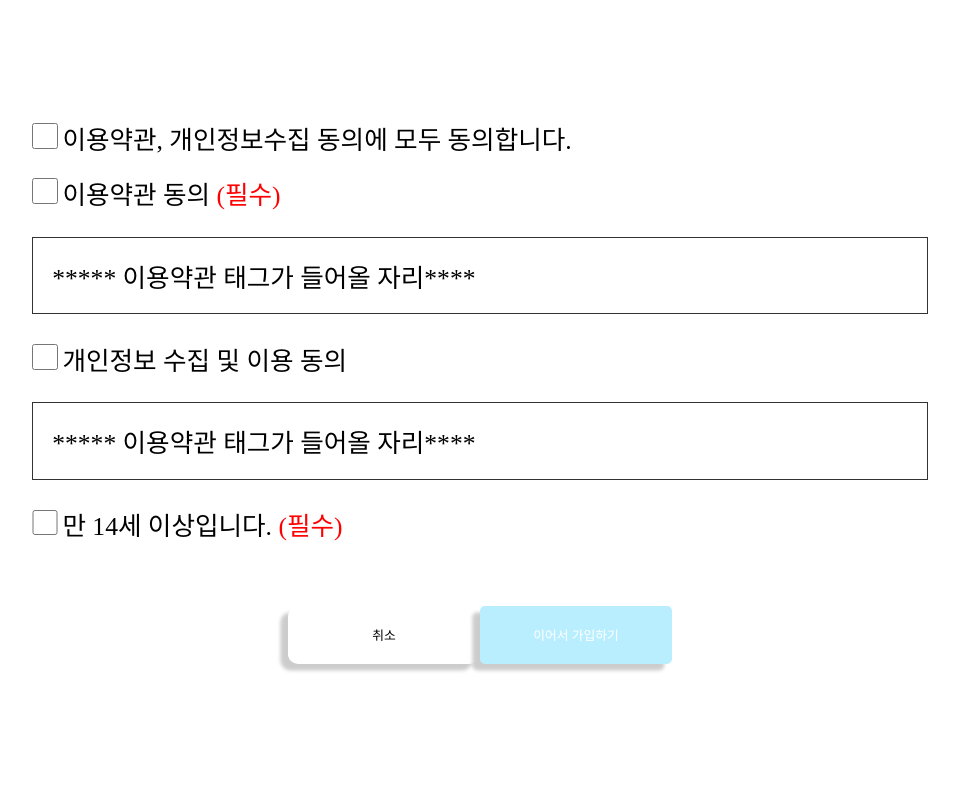
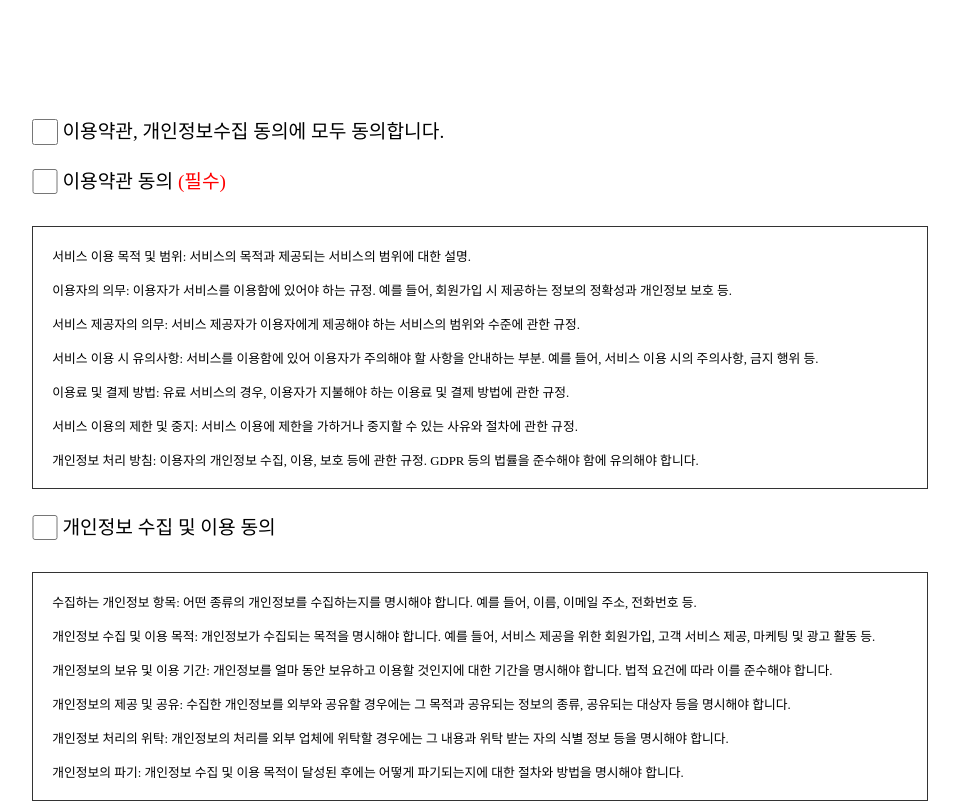
Before and after one commit to Friend-FE/FE, a React (Create React App) app: page /SignupTerms in a window 1280 px wide. Shown: the part 360-1162 px from the top of the page, without its empty margins (160-1119 px from the left). Built offline with nearby package versions, Linux system fonts and the light colour scheme; a web font is replaced by a local one.

Commit message:
css 수정

```diff
--- a/src/components/ImageBox/index.jsx
+++ b/src/components/ImageBox/index.jsx
@@ -51,10 +51,14 @@ const StyledP = styled.div`
   font-style: normal;
   font-weight: 800;
 
+  p{
+    margin-top: 1vw;
+  }
+
   h5{
     line-height: 0%;
     margin-top :10px;
-    font-size :1.2vw;
+    font-size :1vw;
     @media screen and (max-width: 700px) {
       font-size :2.7vw;
       margin: 20px;
--- a/src/pages/Certify/CertifyEmail.jsx
+++ b/src/pages/Certify/CertifyEmail.jsx
@@ -126,6 +126,9 @@ const RoundedBox = styled.div`
   height: 25vw;
 
   p {
+    position: relative;
+    left: 7vw;
+    top: -3vw;
     color: 		#4169E1;
   }
 `;
--- a/src/pages/Certify/CertifyEnd.jsx
+++ b/src/pages/Certify/CertifyEnd.jsx
@@ -59,8 +59,11 @@ const RoundedBox = styled.div`
 const DiscriptionText = styled.div`
   font-size: 1.5vw;
   text-align : center;
-  margin : 1vw;
+  margin : 1.5vw 0vw;
   font-weight: bold;
+
+  position: relative;
+  top: 3vw;
 `;
 
 const SubmitButton = styled.button`
--- a/src/pages/Login/Login.jsx
+++ b/src/pages/Login/Login.jsx
@@ -212,6 +212,7 @@ const ForgotButton = styled.button`
   background: none;
   border: none;
   cursor: pointer;
+  margin: 0vw 0.5vw;
 
   position: relative;
   left: 5vw;
--- a/src/pages/Main/MainPage.jsx
+++ b/src/pages/Main/MainPage.jsx
@@ -91,7 +91,7 @@ const MainPage = () => {
         <TextBox>
           <h1> 100%</h1>
           <h1 className="blue">사람</h1>
-          <h1>이 매칭해준다는데 어떻게 매칭 해주나요?</h1> <br></br>
+          <h1>이 매칭해준다는데 어떻게 매칭해주나요?</h1> <br></br>
         </TextBox>
       </Box>
       <FlexBox>
@@ -248,6 +248,7 @@ const Box = styled.div`
     font-size: 20px;
     font-style: normal;
     font-weight: 800;
+    margin: 0.5vw 0vw;
     @media screen and (max-width: 800px) {
       margin: 0;
       font-size: 2.7vw;
--- a/src/pages/Notice/ManagerNoticeDetail.jsx
+++ b/src/pages/Notice/ManagerNoticeDetail.jsx
@@ -181,6 +181,7 @@ const NoticeBox = styled.div`
   background: #FFF;
   padding: 1.38vw;
   text-align: center;
+  white-space: pre-line;
 
   font-size: 1vw;
 
--- a/src/pages/Notice/NoticeDetail.jsx
+++ b/src/pages/Notice/NoticeDetail.jsx
@@ -128,6 +128,7 @@ const NoticeBox = styled.div`
   background: #FFF;
   padding: 1.38vw;
   text-align: center;
+  white-space: pre-line;
 
   font-size: 1vw;
 
--- a/src/pages/Signup/SignupTerms.jsx
+++ b/src/pages/Signup/SignupTerms.jsx
@@ -63,15 +63,37 @@ const SignupTerms = () => {
                 <BlackLabel>이용약관 동의 </BlackLabel>
                 <RedLabel> (필수)</RedLabel>
 
-                <InfoBox>
-                    ***** 이용약관 태그가 들어올 자리****
+                <InfoBox>{`서비스 이용 목적 및 범위: 서비스의 목적과 제공되는 서비스의 범위에 대한 설명.
+
+                  이용자의 의무: 이용자가 서비스를 이용함에 있어야 하는 규정. 예를 들어, 회원가입 시 제공하는 정보의 정확성과 개인정보 보호 등.
+
+                  서비스 제공자의 의무: 서비스 제공자가 이용자에게 제공해야 하는 서비스의 범위와 수준에 관한 규정.
+
+                  서비스 이용 시 유의사항: 서비스를 이용함에 있어 이용자가 주의해야 할 사항을 안내하는 부분. 예를 들어, 서비스 이용 시의 주의사항, 금지 행위 등.
+
+                  이용료 및 결제 방법: 유료 서비스의 경우, 이용자가 지불해야 하는 이용료 및 결제 방법에 관한 규정.
+
+                  서비스 이용의 제한 및 중지: 서비스 이용에 제한을 가하거나 중지할 수 있는 사유와 절차에 관한 규정.
+
+                  개인정보 처리 방침: 이용자의 개인정보 수집, 이용, 보호 등에 관한 규정. GDPR 등의 법률을 준수해야 함에 유의해야 합니다.`}
+
                 </InfoBox>
 
 
                 <Checkbox type="checkbox" id="agreePrivacy" checked={agreePrivacy} onChange={() => handleCheckboxChange('agreePrivacy')}/>
                 <BlackLabel htmlFor="agreePrivacy">개인정보 수집 및 이용 동의</BlackLabel>
                 <InfoBox>
-                    ***** 이용약관 태그가 들어올 자리****
+                    {`수집하는 개인정보 항목: 어떤 종류의 개인정보를 수집하는지를 명시해야 합니다. 예를 들어, 이름, 이메일 주소, 전화번호 등.
+
+                  개인정보 수집 및 이용 목적: 개인정보가 수집되는 목적을 명시해야 합니다. 예를 들어, 서비스 제공을 위한 회원가입, 고객 서비스 제공, 마케팅 및 광고 활동 등.
+
+                  개인정보의 보유 및 이용 기간: 개인정보를 얼마 동안 보유하고 이용할 것인지에 대한 기간을 명시해야 합니다. 법적 요건에 따라 이를 준수해야 합니다.
+
+                  개인정보의 제공 및 공유: 수집한 개인정보를 외부와 공유할 경우에는 그 목적과 공유되는 정보의 종류, 공유되는 대상자 등을 명시해야 합니다.
+
+                  개인정보 처리의 위탁: 개인정보의 처리를 외부 업체에 위탁할 경우에는 그 내용과 위탁 받는 자의 식별 정보 등을 명시해야 합니다.
+
+                  개인정보의 파기: 개인정보 수집 및 이용 목적이 달성된 후에는 어떻게 파기되는지에 대한 절차와 방법을 명시해야 합니다.`}
                 </InfoBox>
 
                 <Checkbox type="checkbox" id="ageCheck" checked={ageCheck} onChange={() => handleCheckboxChange('ageCheck')}/>
@@ -117,20 +139,27 @@ const Checkbox = styled.input`
 `;
 
 const BlackLabel = styled.span`
-  font-size : 2vw;
+  font-size : 1.5vw;
   color: black;
+
+  position:relative;
+  top: -0.5vw;
 `;
 
 const RedLabel = styled.span`
-  font-size : 2vw;
+  font-size : 1.5vw;
   color: red;
+
+  position:relative;
+  top: -0.5vw;
 `;
 
-const InfoBox = styled.div`
+const InfoBox = styled.pre`
   border: 1px solid #333;
   padding: 1.5vw;
   margin: 2vw 0;
-  font-size : 2vw;
+  font-size : 1vw;
+  white-space: pre-line;
 `;
 
 const ButtonContainer = styled.div`
```
